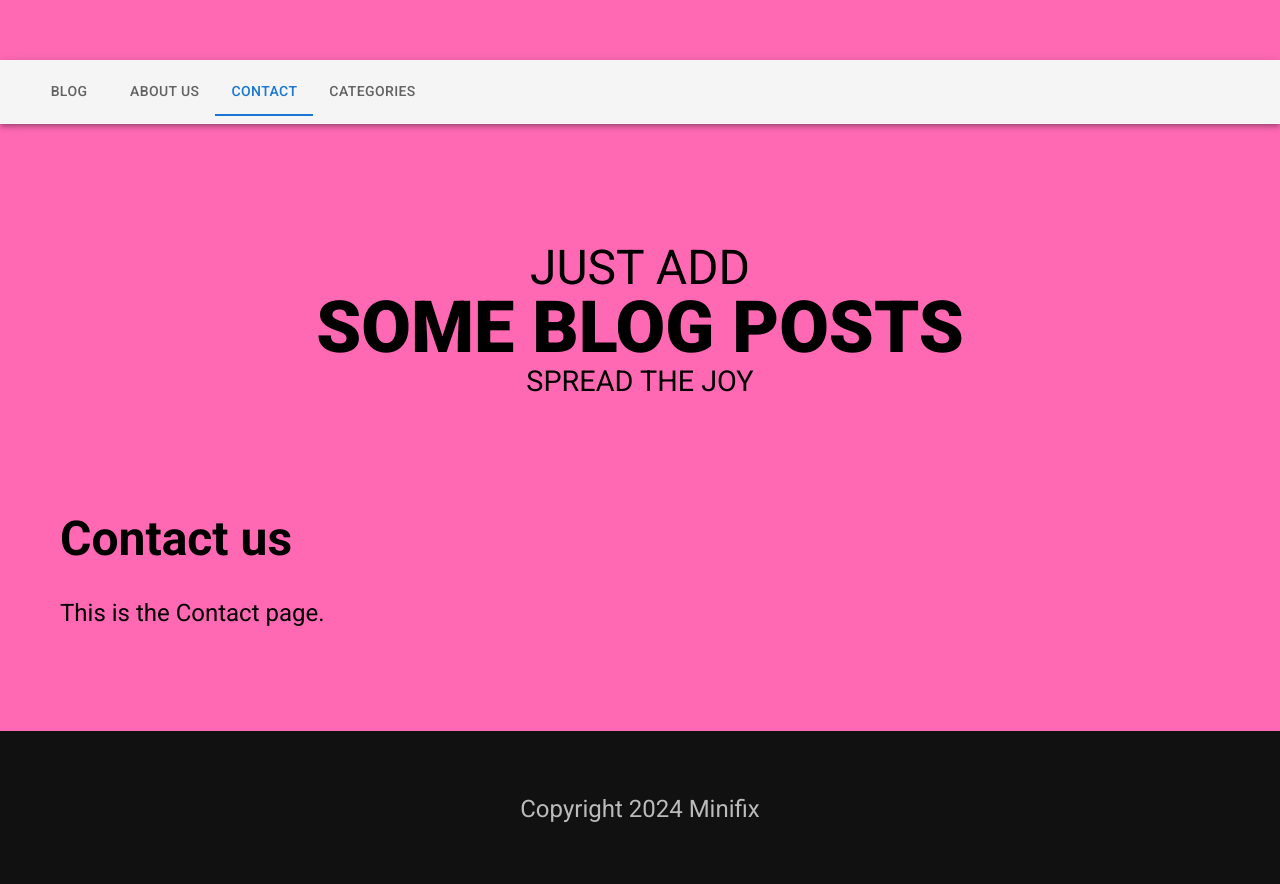
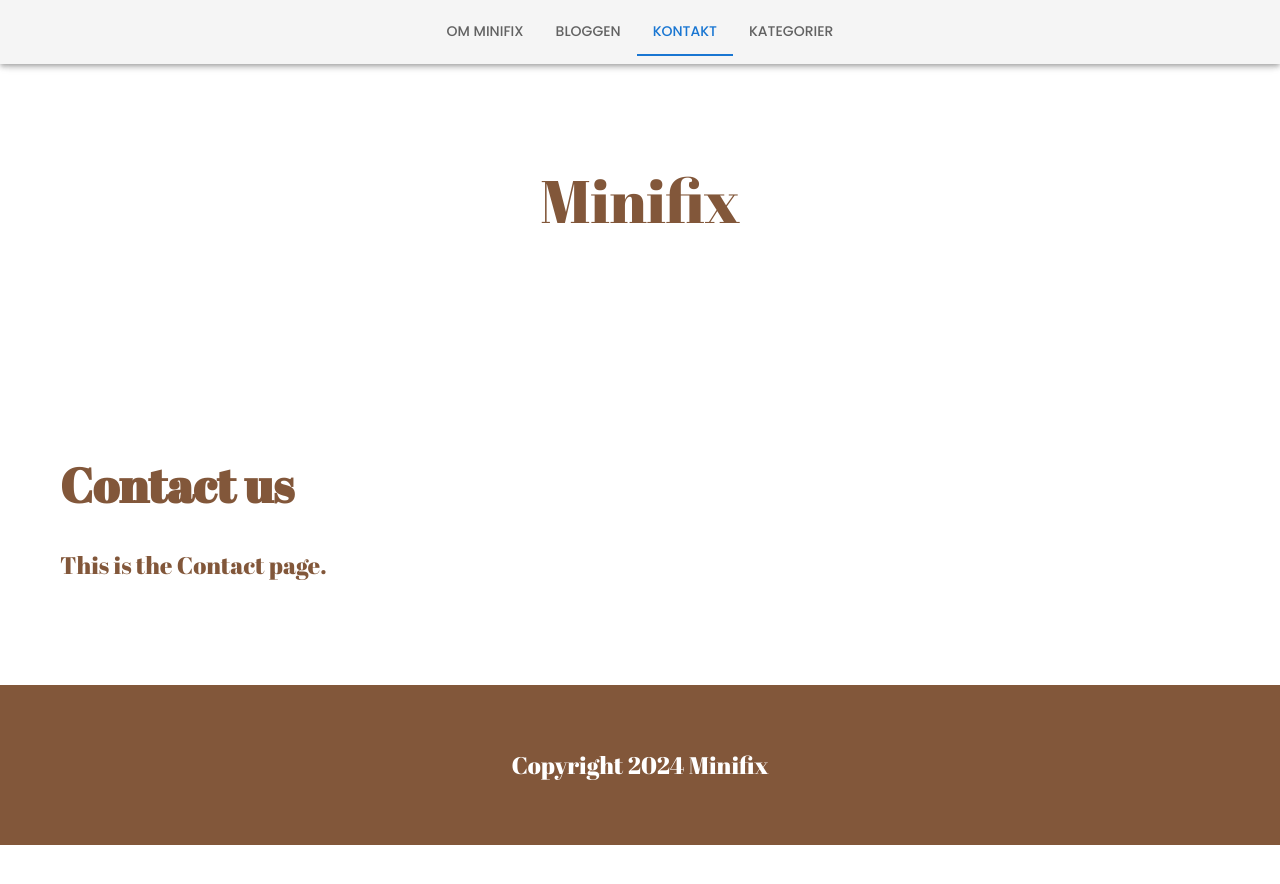
Before and after one commit to JosefineForsman/egensytt-blog, a Next.js app: page /contact in a window 1280 px wide. Shown: the top 884 px of the page. After the commit the page ends 845 px from the top, so only its background shows below. Built offline with nearby package versions, Linux system fonts and the light colour scheme.

Commit message:
Refactor components and update styles

```diff
--- /dev/null
+++ b/components/Header.tsx
@@ -0,0 +1,19 @@
+import React from 'react'
+import { Box, Typography, useMediaQuery, useTheme } from '@mui/material'
+import Navbar from './Navbar'
+
+const Header = () => {
+  const theme = useTheme();
+  const isMobile = useMediaQuery(theme.breakpoints.down('sm'));
+
+  return (
+    <Box sx={{display:'flex', flexDirection: 'column', alignItems:"center", width:"100%", justifyContent:"center", bgcolor:"white", height:"50vh"}}>
+      <Typography variant='h2' sx={{fontFamily:"abril fatface"}}>Minifix</Typography>
+      <Box sx={{ width: '100%', display: 'flex', justifyContent: isMobile ? 'flex-end' : 'center' }}>
+        <Navbar />
+      </Box>
+    </Box>
+  )
+}
+
+export default Header
--- a/components/Layout.tsx
+++ b/components/Layout.tsx
@@ -1,20 +1,11 @@
 import Link from 'next/link'
 import Navbar from './Navbar'
+import Header from './Header'
 
 export default function Layout({ children }:any) {
   return (
     <div className="layout">
-      <Navbar />
-      <header>
-        <Link href="/">
-            <h1>
-              <span>Just Add</span>
-              <span>Some Blog Posts</span>
-            </h1>
-            <h2>Spread The Joy</h2>
-        </Link>
-      </header>
-
+      <Header/>
       <div className="page-content">
         { children }
       </div>
--- a/components/Navbar.tsx
+++ b/components/Navbar.tsx
@@ -1,32 +1,86 @@
-import * as React from 'react';
+import React from 'react';
 import AppBar from '@mui/material/AppBar';
 import Toolbar from '@mui/material/Toolbar';
-import Typography from '@mui/material/Typography';
 import Tabs from '@mui/material/Tabs';
 import Tab from '@mui/material/Tab';
+import IconButton from '@mui/material/IconButton';
+import MenuIcon from '@mui/icons-material/Menu';
+import Drawer from '@mui/material/Drawer';
+import List from '@mui/material/List';
+import ListItem from '@mui/material/ListItem';
+import ListItemText from '@mui/material/ListItemText';
+import { useTheme } from '@mui/material/styles';
+import { useMediaQuery } from '@mui/material';
 import { useRouter } from 'next/router';
+import ButtonBase from '@mui/material/ButtonBase';
 
-const Navbar: React.FC = () => {
+const Navbar = () => {
   const router = useRouter();
-  const [value, setValue] = React.useState<string>(router.pathname);
+  const [value, setValue] = React.useState(router.pathname);
+  const [drawerOpen, setDrawerOpen] = React.useState(false);
+  const theme = useTheme();
+  const isMobile = useMediaQuery(theme.breakpoints.down('sm'));
 
-  const handleChange = (event: React.SyntheticEvent, newValue: string) => {
+  const handleChange = (event: React.SyntheticEvent | null, newValue: string) => {
     setValue(newValue);
     router.push(newValue);
+    if (isMobile) setDrawerOpen(false);
+  };
+
+  const handleDrawerToggle = () => {
+    setDrawerOpen(!drawerOpen);
   };
 
   return (
-    <AppBar position="static" color="default">
-      <Toolbar>
-        <Tabs value={value} onChange={handleChange} aria-label="nav tabs example">
-          <Tab label="Blog" value="/" />
-          <Tab label="About Us" value="/about" />
-          <Tab label="Contact" value="/contact" />
-          <Tab label="Categories" value="/categories" />
-        </Tabs>
-      </Toolbar>
+    <AppBar color="default" sx={{ display: "flex", alignItems: "center" }}>
+    <Toolbar sx={{ justifyContent: 'space-between' }}>
+  {!isMobile && (
+    <Tabs
+      value={value}
+      onChange={handleChange}
+      aria-label="nav tabs example"
+      sx={{ fontFamily: "Poppins" }}
+    >
+      <Tab label="Om Minifix" value="/about" />
+      <Tab label="Bloggen" value="/" />
+      <Tab label="Kontakt" value="/contact" />
+      <Tab label="Kategorier" value="/categories" />
+    </Tabs>
+  )}
+  {isMobile && (
+    <IconButton
+      edge="end"
+      color="inherit"
+      aria-label="menu"
+      onClick={handleDrawerToggle}
+    >
+      <MenuIcon />
+    </IconButton>
+  )}
+</Toolbar>
+      <Drawer
+        open={drawerOpen}
+        onClose={handleDrawerToggle}
+        variant="temporary"
+        anchor="right"
+      >
+        <List>
+          <ListItem component={ButtonBase} onClick={() => handleChange(null, "/about")}>
+            <ListItemText primary="Om Minifix" />
+          </ListItem>
+          <ListItem component={ButtonBase} onClick={() => handleChange(null, "/")}>
+            <ListItemText primary="Bloggen" />
+          </ListItem>
+          <ListItem component={ButtonBase} onClick={() => handleChange(null, "/contact")}>
+            <ListItemText primary="Kontakt" />
+          </ListItem>
+          <ListItem component={ButtonBase} onClick={() => handleChange(null, "/categories")}>
+            <ListItemText primary="Kategorier" />
+          </ListItem>
+        </List>
+      </Drawer>
     </AppBar>
   );
-}
+};
 
 export default Navbar;
--- a/pages/_app.tsx
+++ b/pages/_app.tsx
@@ -1,11 +1,15 @@
 import '../styles/globals.css'
 import Layout from '../components/Layout'
+import theme from '@/styles/theme'
+import { ThemeProvider } from '@mui/material/styles'
 
 function MyApp({ Component, pageProps }: any) {
   return (
+    <ThemeProvider theme={theme}>
     <Layout>
       <Component {...pageProps} />
     </Layout>
+  </ThemeProvider>
   )
 }
 
--- a/styles/globals.css
+++ b/styles/globals.css
@@ -1,48 +1,23 @@
 @import url('https://fonts.googleapis.com/css2?family=Roboto:ital,wght@0,100;0,300;0,400;0,500;0,700;0,900;1,100;1,300;1,400;1,500;1,700;1,900&display=swap');
+@import url('https://fonts.googleapis.com/css2?family=Abril+Fatface&display=swap');
+@import url('https://fonts.googleapis.com/css2?family=Poppins:wght@400;500;600;700&display=swap');
+
 
 body {
-  background: hotpink;
   margin: 0;
-  font-family: 'Roboto';
+  font-family: 'Abril Fatface';
   font-size: 1.5em;
 }
 .layout {
   min-height: 100vh;
   display: flex;
   flex-direction: column;
-}
-header {
-  text-align: center;
-  margin: 60px 0;
-}
-header a {
-  text-decoration: none;
-  color: black;
-  text-transform: uppercase;
-  display: inline-block;
-}
-header h1, header h2 {
-  margin: 0;
-}
-header span {
-  display: block;
-  line-height: 1em;
-}
-header span:first-child {
-  font-size: 1em;
-  font-weight: 400;
-}
-header span:last-child {
-  font-size: 1.5em;
-  font-weight: 800;
-}
-header h2 {
-  font-size: 1.2em;
-  font-weight: 400;
+  color:#82573A;
 }
 footer {
   background: #111;
-  color: #bbb;
+  background-color: #82573A;
+  color:white;
   padding: 40px;
   text-align: center;
   margin-top: auto
--- /dev/null
+++ b/styles/theme.ts
@@ -0,0 +1,18 @@
+import { createTheme } from '@mui/material/styles';
+
+const theme = createTheme({
+  typography: {
+    fontFamily: 'Poppins, Arial, sans-serif',
+  },
+  breakpoints: {
+    values: {
+      xs: 0,
+      sm: 600,
+      md: 900,
+      lg: 1200,
+      xl: 1536,
+    },
+  },
+});
+
+export default theme;
```
Also changed, not shown: components/BlogPostCard.tsx (+30 -25 lines), pages/blogPosts/[slug].tsx (+47 -40 lines).
